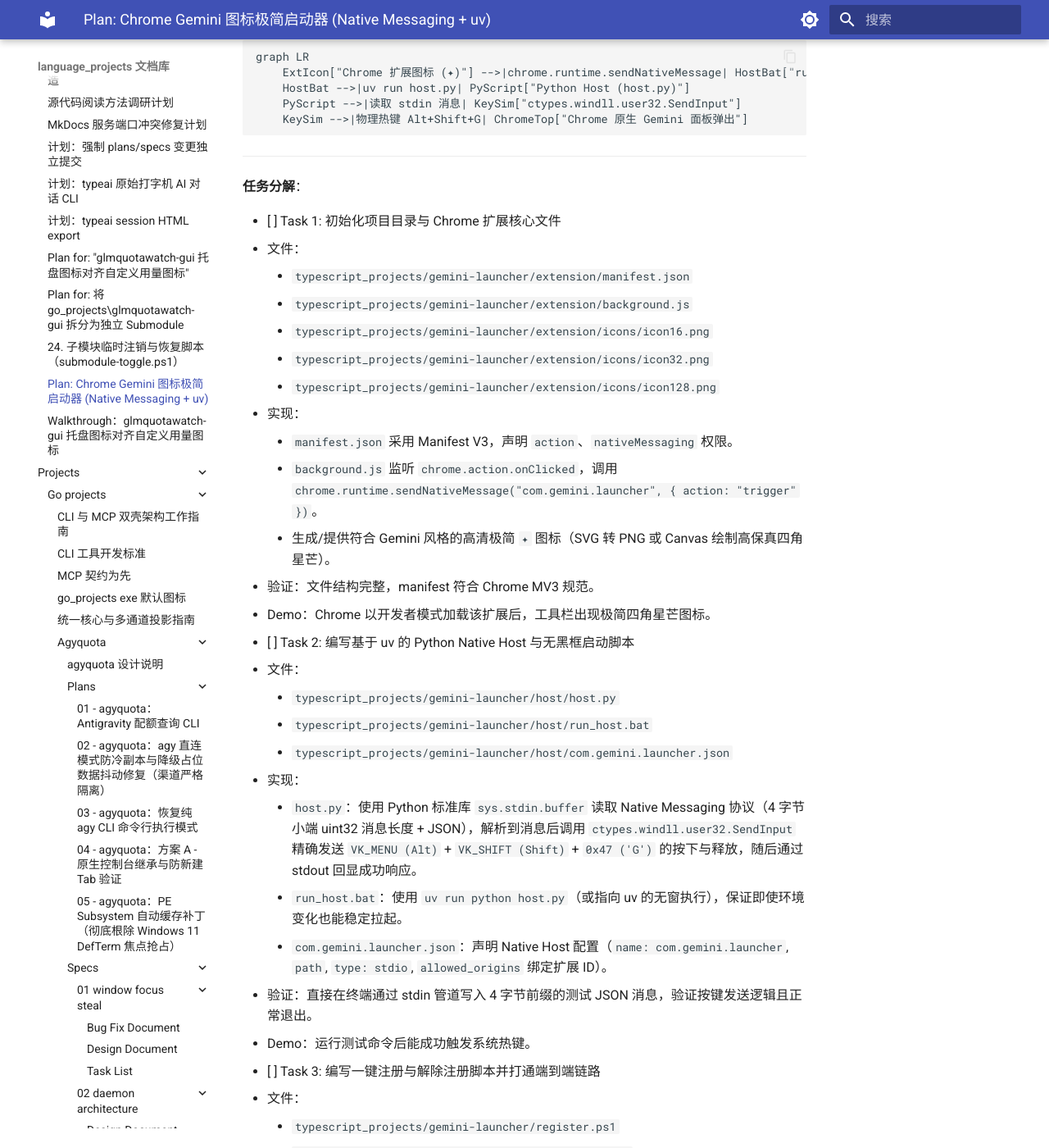
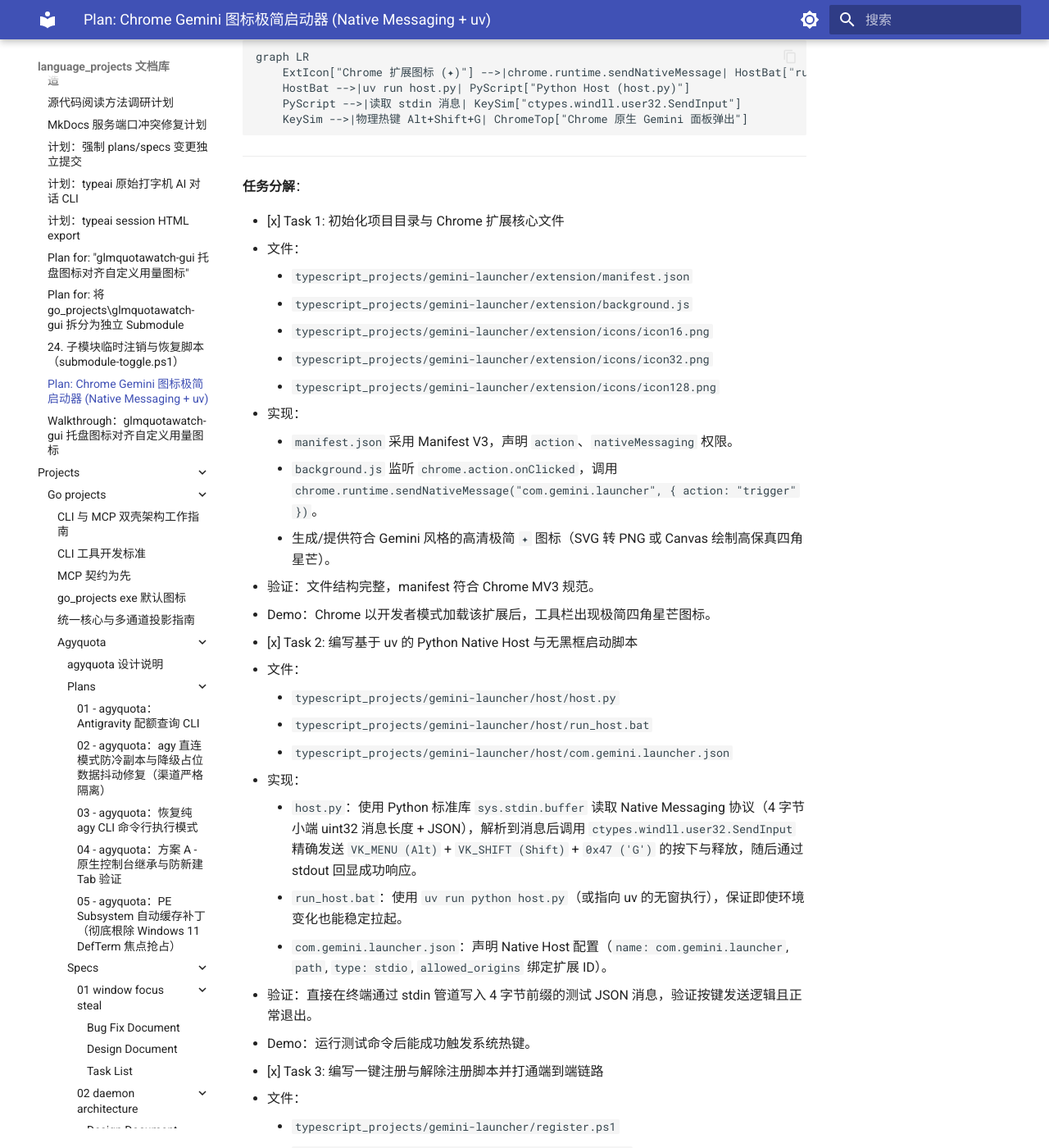
Before and after one commit to shihao-hub/td-language_projects, an MkDocs documentation site: the page built from docs/plans/25-chrome-gemini-launcher.md, in a window 1280 px wide and 1400 px high, scrolled down 671 px. Shown: the whole window at 82% size. Built offline with MkDocs 1.6.1 and Material for MkDocs 9.7.7, drawn with Linux system fonts in a browser that asks for light colours.

```diff
--- a/docs/plans/25-chrome-gemini-launcher.md
+++ b/docs/plans/25-chrome-gemini-launcher.md
@@ -30,7 +30,7 @@ graph LR
 
 **任务分解**：
 
-- [ ] Task 1: 初始化项目目录与 Chrome 扩展核心文件
+- [x] Task 1: 初始化项目目录与 Chrome 扩展核心文件
   - 文件：
     - `typescript_projects/gemini-launcher/extension/manifest.json`
     - `typescript_projects/gemini-launcher/extension/background.js`
@@ -44,7 +44,7 @@ graph LR
   - 验证：文件结构完整，manifest 符合 Chrome MV3 规范。
   - Demo：Chrome 以开发者模式加载该扩展后，工具栏出现极简四角星芒图标。
 
-- [ ] Task 2: 编写基于 uv 的 Python Native Host 与无黑框启动脚本
+- [x] Task 2: 编写基于 uv 的 Python Native Host 与无黑框启动脚本
   - 文件：
     - `typescript_projects/gemini-launcher/host/host.py`
     - `typescript_projects/gemini-launcher/host/run_host.bat`
@@ -56,7 +56,7 @@ graph LR
   - 验证：直接在终端通过 stdin 管道写入 4 字节前缀的测试 JSON 消息，验证按键发送逻辑且正常退出。
   - Demo：运行测试命令后能成功触发系统热键。
 
-- [ ] Task 3: 编写一键注册与解除注册脚本并打通端到端链路
+- [x] Task 3: 编写一键注册与解除注册脚本并打通端到端链路
   - 文件：
     - `typescript_projects/gemini-launcher/register.ps1`
     - `typescript_projects/gemini-launcher/unregister.ps1`
```
